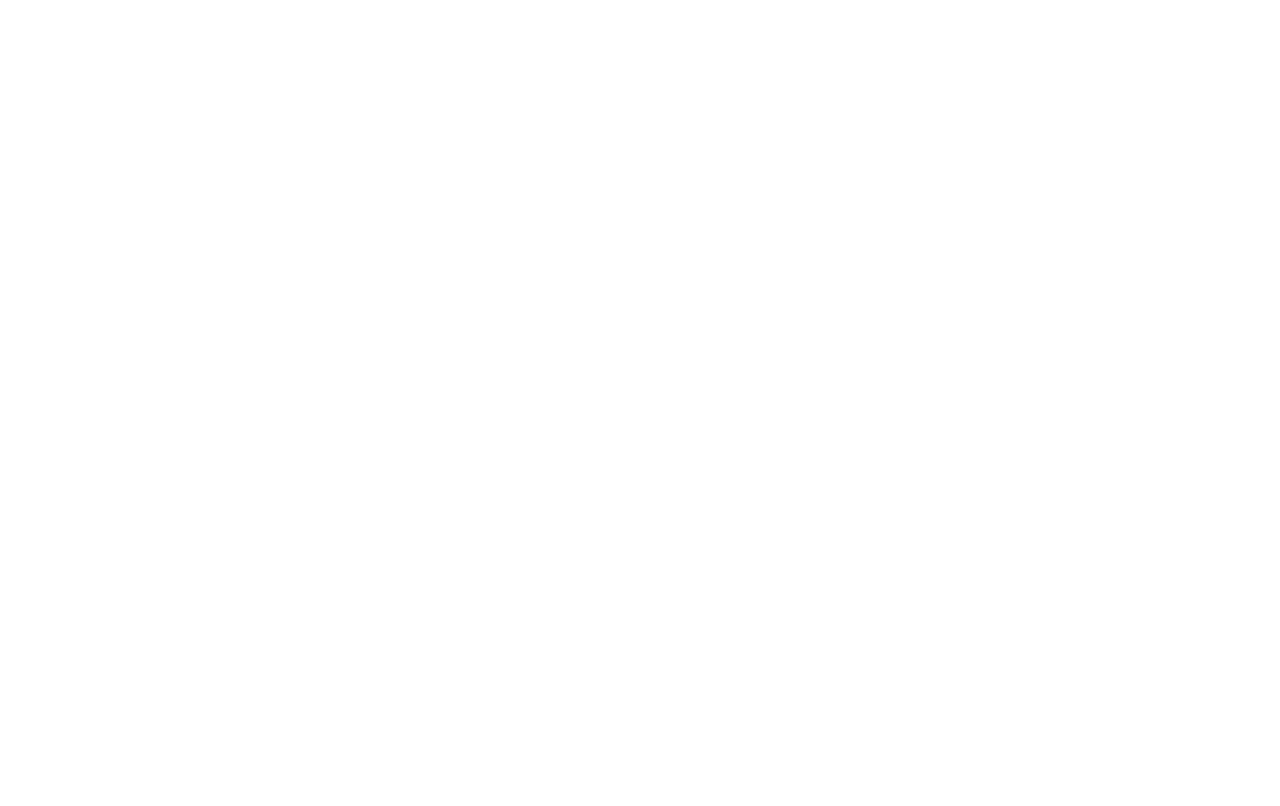
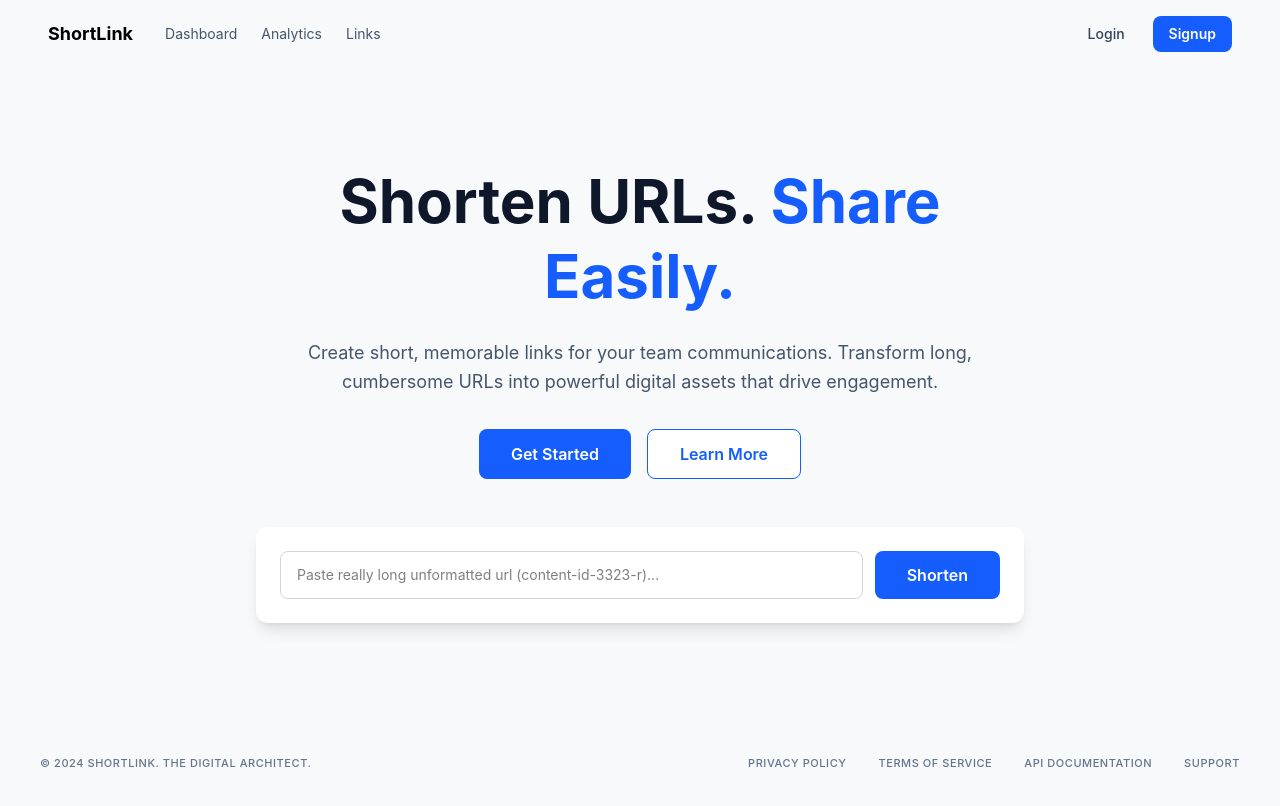
Before and after one commit to MGT06/shrotlink-app_frontend, a React (Vite) app: page / in a window 1280 px wide. Before the commit this address had no page. Built offline with nearby package versions, Linux system fonts and the light colour scheme.

Commit message:
feat: update routes

```diff
--- a/src/App.jsx
+++ b/src/App.jsx
@@ -2,13 +2,17 @@
 import Login from "./pages/auth/Login";
 import Register from "./pages/auth/Register";
 import Landing from "./pages/Landing";
+import Dashboard from "./pages/Dashboard";
+import CreateLink from "./pages/CreateLink";
 
 function App() {
   return (
     <>
       <BrowserRouter>
         <Routes>
-          <Route path="landing-page" element={<Landing />}/>
+          <Route path="/" element={<Landing />} />
+          <Route path="/dashboard" element={<Dashboard />} />
+          <Route path="/create-link" element={<CreateLink />} />
           <Route path="auth">
             <Route path="login" element={<Login />} />
             <Route path="register" element={<Register />} />
```
